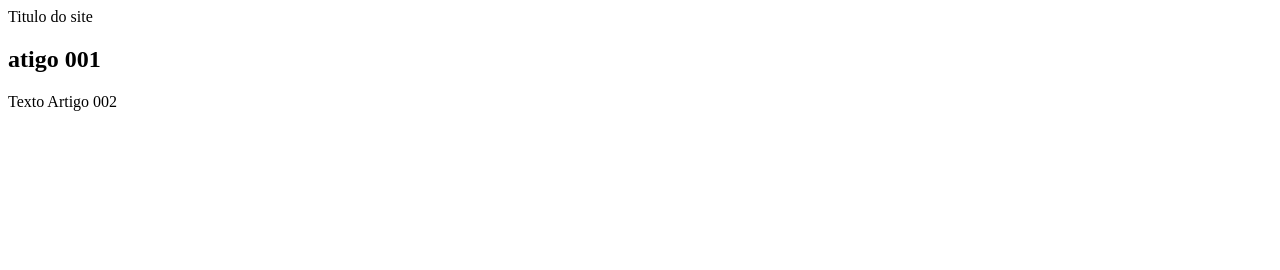
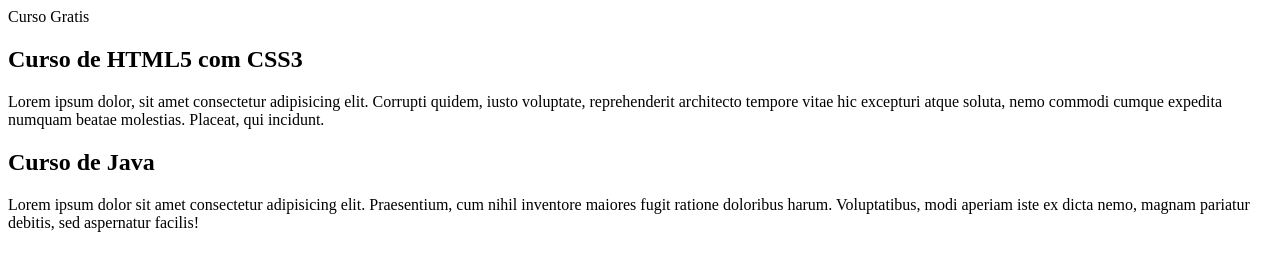
Before and after one commit to robertogsn/projeto-site, a plain HTML site: page index.html in a window 1280 px wide. Drawn offline with Linux system fonts and the light colour scheme.

Commit message:
comecei a escrever o conteúdo

```diff
--- a/index.html
+++ b/index.html
@@ -8,11 +8,15 @@
 <body>
     <main>
          <header>
-            <hi>Titulo do site</hi>
+            <hi>Curso Gratis</hi>
          </header>
          <article>
-            <h2>atigo 001</h2>
-            <p>Texto Artigo 002</p>
+            <h2>Curso de HTML5 com CSS3</h2>
+            <p>Lorem ipsum dolor, sit amet consectetur adipisicing elit. Corrupti quidem, iusto voluptate, reprehenderit architecto tempore vitae hic excepturi atque soluta, nemo commodi cumque expedita numquam beatae molestias. Placeat, qui incidunt.</p>
+         </article>
+         <article>
+            <h2>Curso de Java</h2>
+            <p>Lorem ipsum dolor sit amet consectetur adipisicing elit. Praesentium, cum nihil inventore maiores fugit ratione doloribus harum. Voluptatibus, modi aperiam iste ex dicta nemo, magnam pariatur debitis, sed aspernatur facilis!</p>
          </article>
     </main>
 
```
